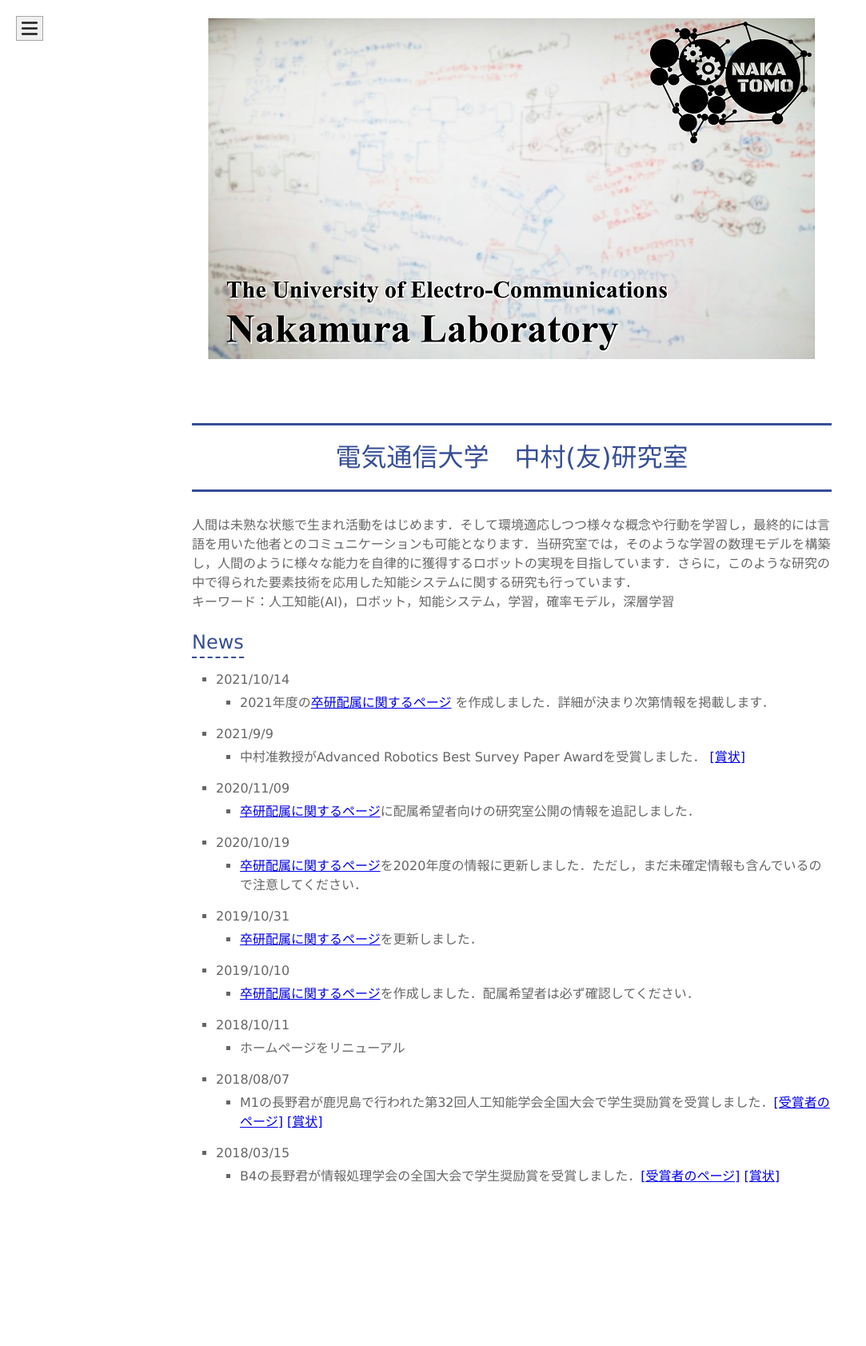
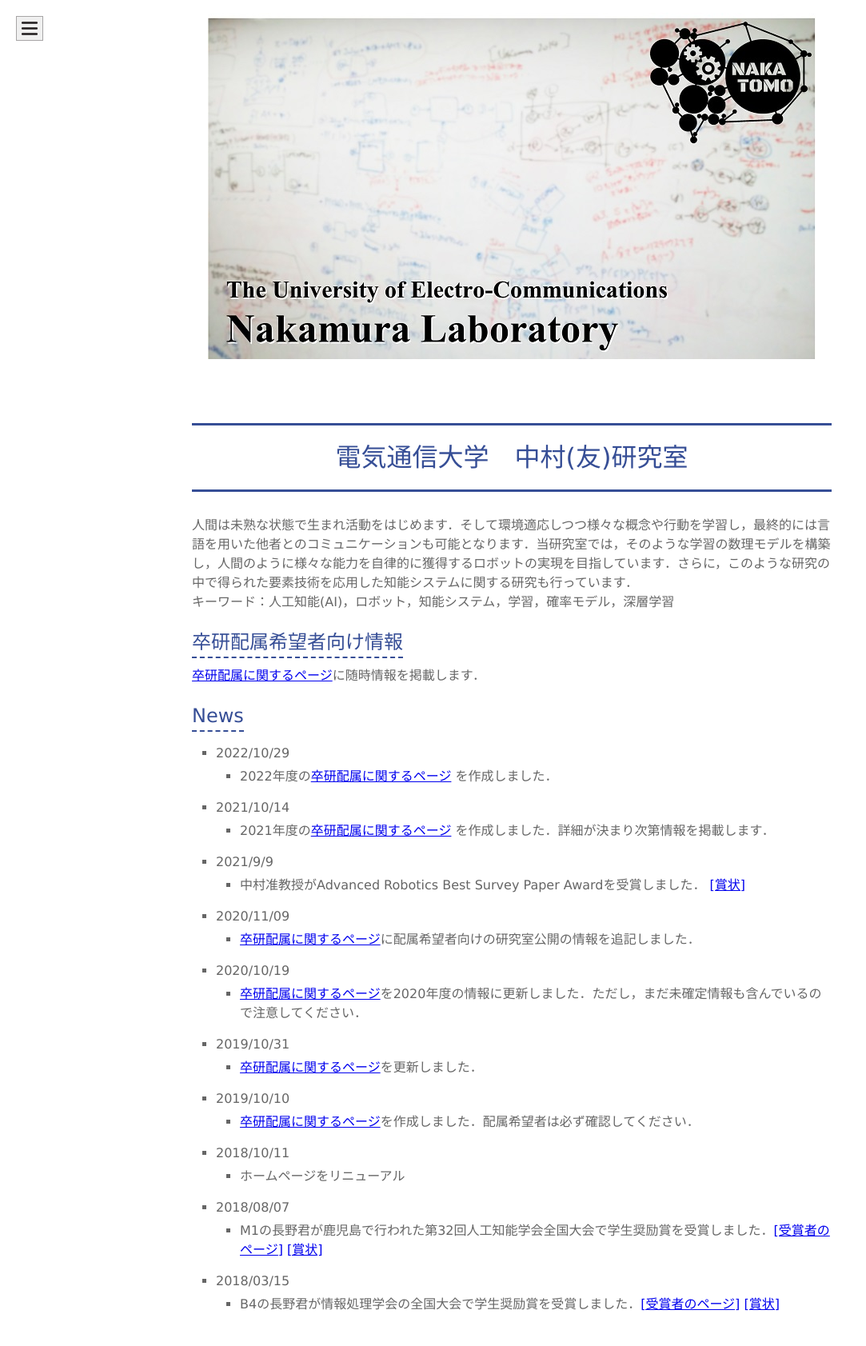
Before and after one commit to naka-lab/naka-lab.github.io, a Jekyll site: the page built from index.md, in a window 1280 px wide. Shown: the whole page at 80% size, without its empty margins (0-1083 px from the left). Built offline with Jekyll 4.4.1, drawn with Linux system fonts in a browser that asks for light colours; our own code applies the rules of GitHub Pages for plain Markdown files; before the commit the page ends 1523 px from its top, so only the background shows below that.

Commit message:
Update index.md

```diff
--- a/index.md
+++ b/index.md
@@ -7,7 +7,13 @@ layout: default
 
 キーワード：人工知能(AI)，ロボット，知能システム，学習，確率モデル，深層学習
 
+## 卒研配属希望者向け情報
+[卒研配属に関するページ](//hp.naka-lab.org/subpages/haizoku.html)に随時情報を掲載します．
+
 ## News
+* 2022/10/29
+	* 2022年度の[卒研配属に関するページ](//hp.naka-lab.org/subpages/haizoku.html) を作成しました．
+
 * 2021/10/14
 	* 2021年度の[卒研配属に関するページ](//hp.naka-lab.org/subpages/haizoku.html) を作成しました．詳細が決まり次第情報を掲載します．
 
```
